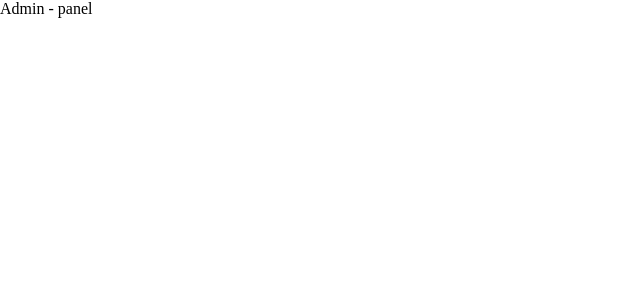
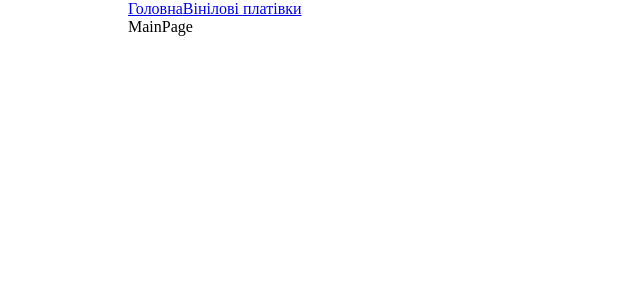
Before and after one commit to ArtemMerkushyn/assortmentSounds-admin, a React (Vite) app: page / in a window 1280 px wide. Shown: the top 300 px of the page, without its empty margins (0-640 px from the left). Built offline with nearby package versions, Linux system fonts and the light colour scheme.

Commit message:
wrote a routing on client side

```diff
--- a/package.json
+++ b/package.json
@@ -11,7 +11,8 @@
   },
   "dependencies": {
     "react": "^18.2.0",
-    "react-dom": "^18.2.0"
+    "react-dom": "^18.2.0",
+    "react-router-dom": "^6.21.0"
   },
   "devDependencies": {
     "@types/react": "^18.2.43",
--- a/src/App.css
+++ b/src/App.css
@@ -3,3 +3,9 @@
     margin: 0;
     padding: 0;
 }
+
+.container {
+    max-width: 1024px;
+    width: 100%;
+    margin: 0 auto;
+}
--- a/src/App.jsx
+++ b/src/App.jsx
@@ -1,11 +1,16 @@
 import './App.css';
+import { Outlet } from 'react-router-dom';
+import { NavBar } from './components/NavBar';
 
 function App() {
 
   return (
-    <>
-      Admin - panel
-    </>
+    <div className='App'>
+      <div className="container">
+        <NavBar/>
+        <Outlet/>
+      </div>
+    </div>
   );
 }
 
--- /dev/null
+++ b/src/components/NavBar.jsx
@@ -0,0 +1,11 @@
+import React from 'react';
+import { NavLink } from 'react-router-dom';
+
+export const NavBar = () => {
+    return (
+        <div className='navbar'>
+            <NavLink to={'/'}>Головна</NavLink>
+            <NavLink to={'vinils'}>Вінілові платівки</NavLink>
+        </div>
+    );
+}
--- a/src/main.jsx
+++ b/src/main.jsx
@@ -1,9 +1,9 @@
-import React from 'react'
-import ReactDOM from 'react-dom/client'
-import App from './App.jsx'
+import React from 'react';
+import ReactDOM from 'react-dom/client';
+import { RouterProvider } from 'react-router-dom';
+import { router } from './router.jsx';
 
-ReactDOM.createRoot(document.getElementById('root')).render(
-  <React.StrictMode>
-    <App />
-  </React.StrictMode>,
-)
+const root = ReactDOM.createRoot(document.getElementById('root'));
+root.render(
+  <RouterProvider router={router}/>
+);
--- /dev/null
+++ b/src/pages/MainPage.jsx
@@ -0,0 +1,7 @@
+import React from 'react';
+
+export const MainPage = () => {
+    return (
+        <div>MainPage</div>
+    );
+}
--- /dev/null
+++ b/src/pages/VinilsPage.jsx
@@ -0,0 +1,7 @@
+import React from 'react';
+
+export const VinilsPage = () => {
+    return (
+        <div>VinilsPage</div>
+    );
+}
--- /dev/null
+++ b/src/router.jsx
@@ -0,0 +1,21 @@
+import { createBrowserRouter } from 'react-router-dom';
+import App from './App.jsx';
+import { MainPage } from './pages/MainPage.jsx';
+import { VinilsPage } from './pages/VinilsPage.jsx';
+
+export const router = createBrowserRouter([
+    {
+        path: '/',
+        element: <App/>,
+        children:[
+            {
+                index: true,
+                element: <MainPage/>
+            },
+            {
+                path: '/vinils',
+                element: <VinilsPage/>
+            }
+        ]
+    }
+]);
```
Also changed, not shown: 1 other file (tests, documents, lock files or other folders).
